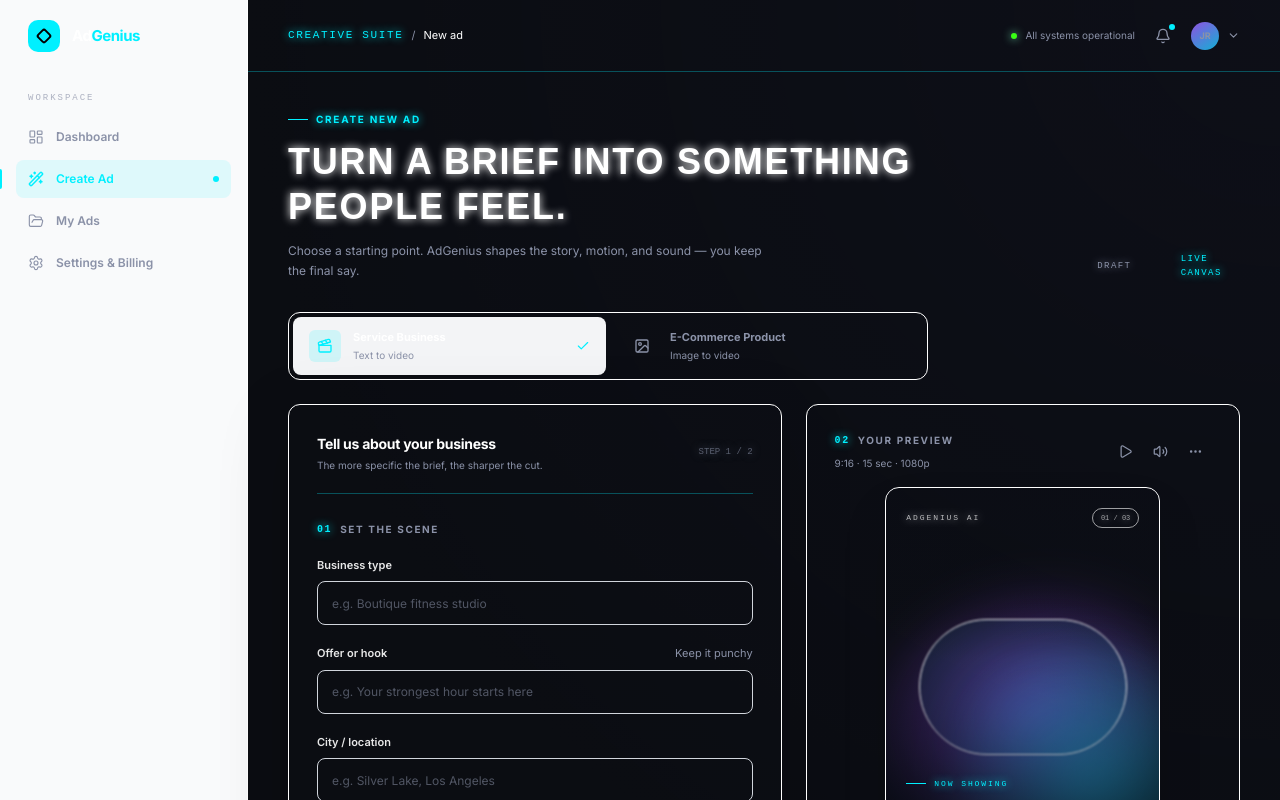
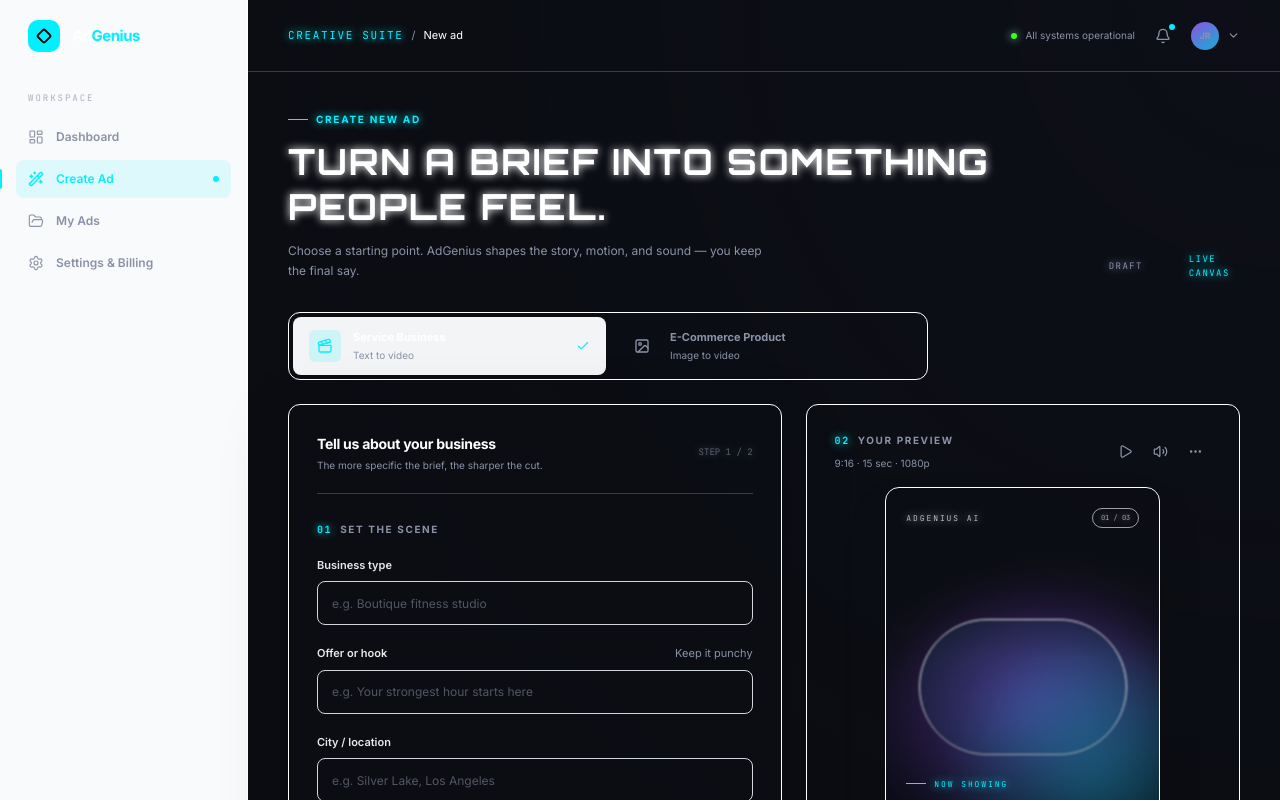
Before and after one commit to sbmp69/ads, a Next.js app: page / in a window 1280 px wide. Shown: the top 800 px of the page. Built offline with nearby package versions, Linux system fonts and the light colour scheme.

Commit message:
fix: move google fonts import before tailwind to fix build error

```diff
--- a/src/app/globals.css
+++ b/src/app/globals.css
@@ -1,5 +1,5 @@
+@import url('https://fonts.googleapis.com/css2?family=Inter:wght@400;500;600;700&family=JetBrains+Mono:wght@400;700&family=Orbitron:wght@400;500;700;900&display=swap');
 @import "tailwindcss";
-@import url('https://fonts.googleapis.com/css2?family=Inter:wght@400;500;600;700&family=JetBrains+Mono:wght@400;700&family=Orbitron:wght@400;500;700;900&display=swap');
 
 @theme {
   --font-sans: 'Inter', sans-serif;
```
